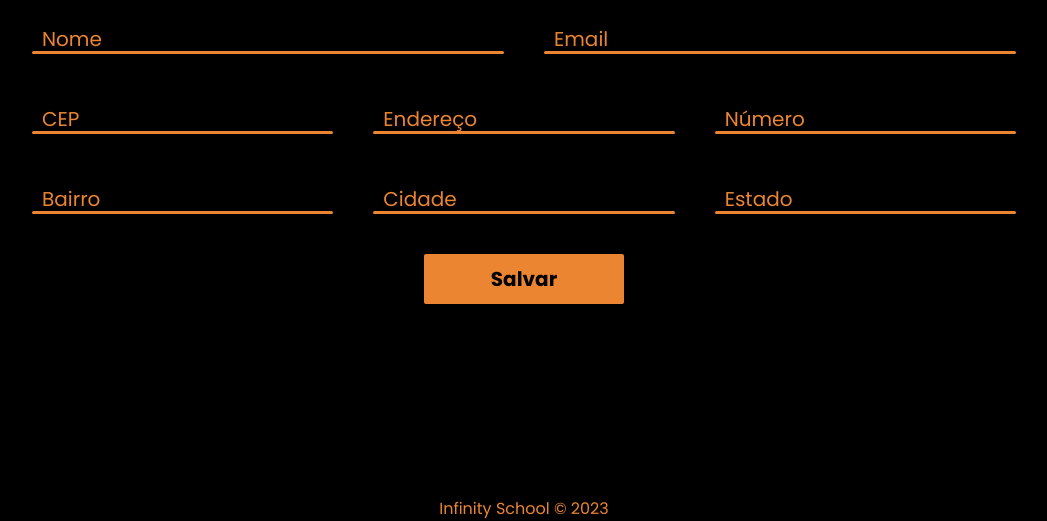
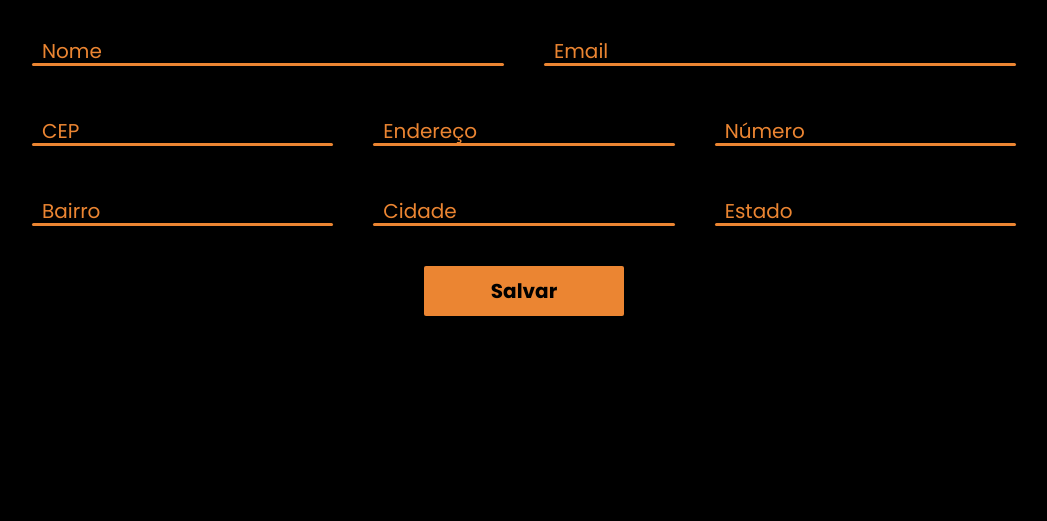
Before and after one commit to JoeyAlanS/HTML-CSS-JS-API-CEP, a plain HTML site: page index.html in a window 1280 px wide. Shown: the part 279-800 px from the top of the page, without its empty margins (116-1163 px from the left). Drawn offline with Linux system fonts and the light colour scheme.

Commit message:
index.html

```diff
--- a/index.html
+++ b/index.html
@@ -1,6 +1,3 @@
-<!-- https://www.invertexto.com/workshopjs
-
---------------------------------------------- -->
 <!DOCTYPE html>
 <html lang="pt-br">
 <head>
@@ -55,8 +52,5 @@
             <button>Salvar</button>
         </div>
     </main>
-    <footer>
-        Infinity School © 2023
-    </footer>
 </body>
 </html>
```
